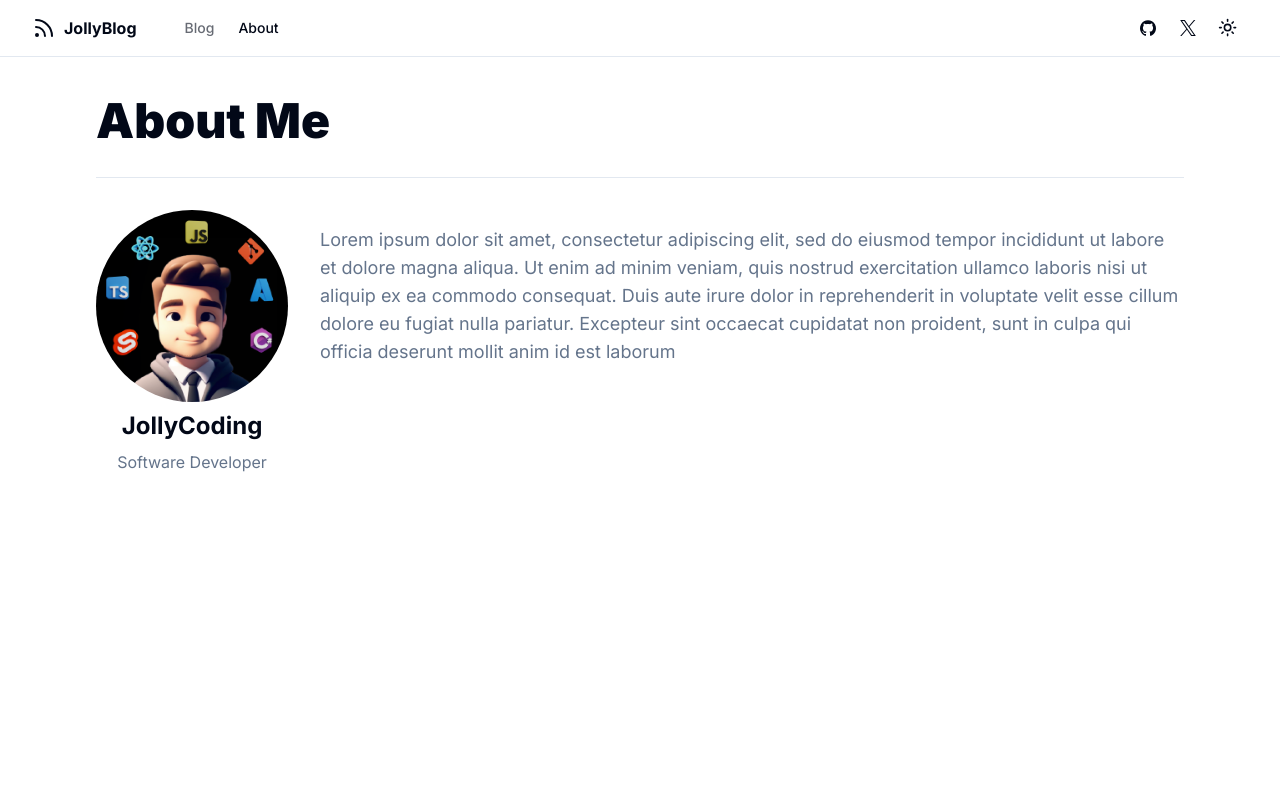
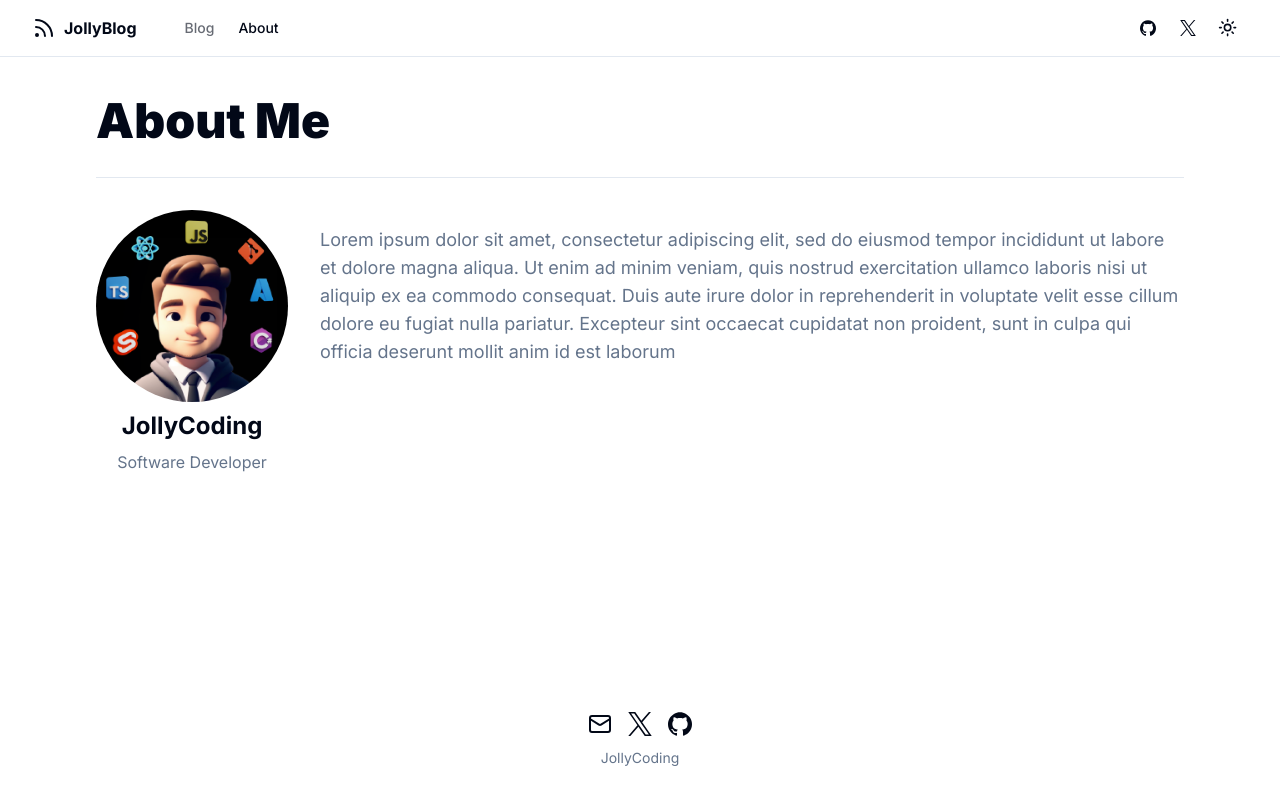
Before and after one commit to jolbol1/nextjs-velite-blog-template, a Next.js app: page /about in a window 1280 px wide. Built offline with nearby package versions, Linux system fonts and the light colour scheme; no server answers.

Commit message:
Stage 15: Site footer

```diff
--- a/app/layout.tsx
+++ b/app/layout.tsx
@@ -5,6 +5,7 @@
 import { SiteHeader } from "@/components/site-header";
 import { Providers } from "@/components/providers";
 import { siteConfig } from "@/config/site";
+import { SiteFooter } from "@/components/site-footer";
 
 const inter = Inter({ subsets: ["latin"], variable: "--font-sans" });
 
@@ -38,6 +39,7 @@
           <div className="relative flex min-h-dvh flex-col bg-background">
             <SiteHeader />
             <main className="flex-1">{children}</main>
+            <SiteFooter />
           </div>
         </Providers>
       </body>
--- /dev/null
+++ b/components/site-footer.tsx
@@ -0,0 +1,31 @@
+import { siteConfig } from "@/config/site";
+import { Mail } from "lucide-react";
+import { Icons } from "./icons";
+
+export function SiteFooter() {
+  return (
+    <footer>
+      <div className="mb-6 mt-14 flex flex-col items-center">
+        <div className="mb-3 flex space-x-4">
+          <a target="_blank" rel="noreferrer" href="mailto:hello@example.com">
+            <span className="sr-only">Mail</span>
+            <Mail className="h-6 w-6" />
+          </a>
+          <a target="_blank" rel="noreferrer" href={siteConfig.links.twitter}>
+            <span className="sr-only">Twitter</span>
+            <Icons.twitter className="h-6 w-6" />
+          </a>
+          <a target="_blank" rel="noreferrer" href={siteConfig.links.github}>
+            <span className="sr-only">GitHub</span>
+            <Icons.gitHub className="h-6 w-6" />
+          </a>
+        </div>
+        <div className="mb-2 flex space-x-2 text-sm text-muted-foreground">
+          <a href={siteConfig.links.personalSite} target="_blank">
+            {siteConfig.author}
+          </a>
+        </div>
+      </div>
+    </footer>
+  );
+}
```
